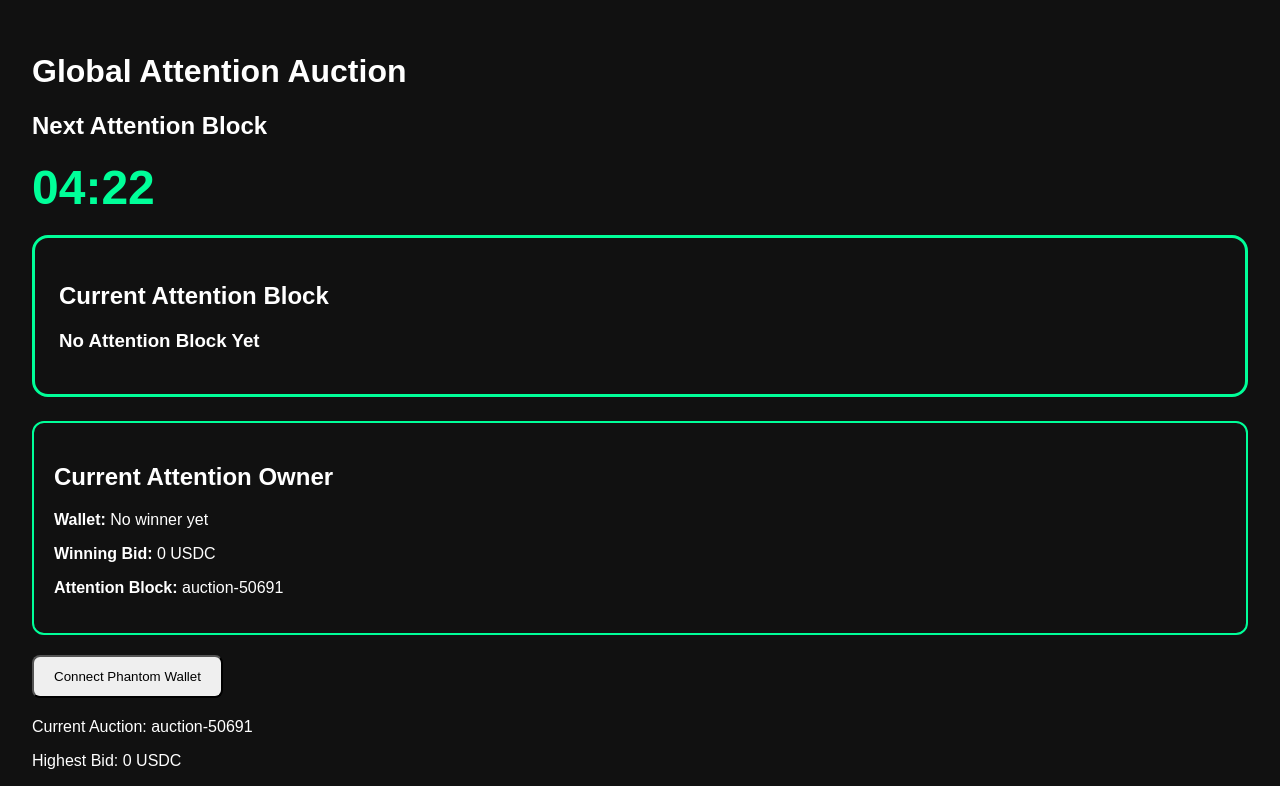
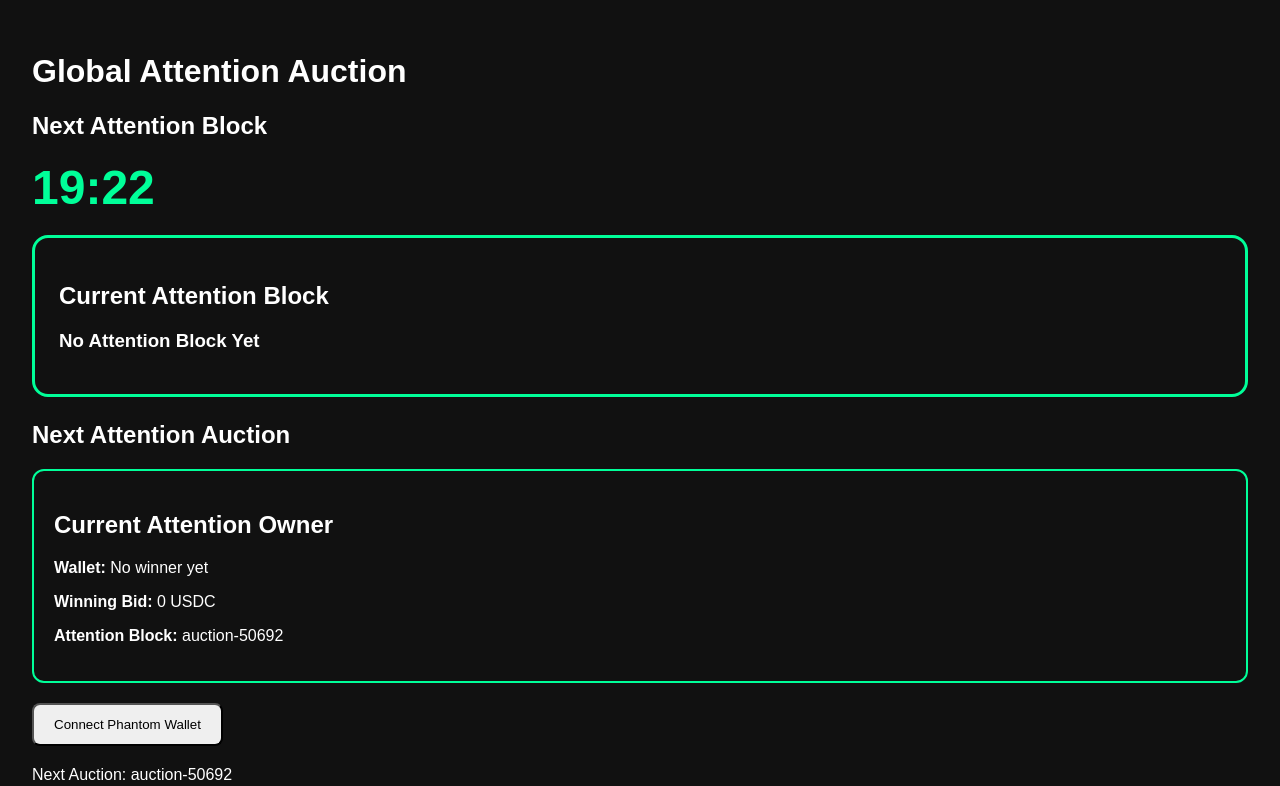
Before and after one commit to ceskam/Jukebox-Auction, a Next.js app in the folder apps/web/: page / in a window 1280 px wide. Shown: the top 786 px of the page. Built offline with nearby package versions, Linux system fonts and the light colour scheme; no server answers; the database is empty.

Commit message:
Separate current block from next auction

```diff
--- a/apps/web/app/page.tsx
+++ b/apps/web/app/page.tsx
@@ -4,14 +4,7 @@ import CountdownTimer from "../CountdownTimer";
 import AttentionOwner from "../AttentionOwner";
 import AttentionEditor from "../AttentionEditor";
 import AttentionDisplay from "../AttentionDisplay";
-
-async function getAuction() {
-  const res = await fetch("http://localhost:3000/api/auction", {
-    cache: "no-store",
-  });
-
-  return res.json();
-}
+import { getCurrentAuction, getNextAuction } from "../lib/auction";
 
 async function getAttention(auctionId: string) {
   const res = await fetch(
@@ -25,14 +18,16 @@ async function getAttention(auctionId: string) {
 }
 
 export default async function HomePage() {
-  const auction = await getAuction();
-  const attention = await getAttention(auction.id);
+  const currentAuction = getCurrentAuction();
+  const nextAuction = getNextAuction();
+
+  const attention = await getAttention(currentAuction.id);
 
   return (
     <main style={{ padding: "2rem" }}>
       <h1>Global Attention Auction</h1>
 
-      <CountdownTimer endsAt={auction.endsAt} />
+      <CountdownTimer endsAt={nextAuction.endsAt} />
 
       <AttentionDisplay
         title={attention?.title ?? ""}
@@ -40,27 +35,29 @@ export default async function HomePage() {
         url={attention?.url ?? ""}
       />
 
+      <h2>Next Attention Auction</h2>
+
       <AttentionOwner
-        winner={auction.winner}
-        highestBid={auction.highestBid}
-        auctionId={auction.id}
+        winner={nextAuction.winner}
+        highestBid={nextAuction.highestBid}
+        auctionId={nextAuction.id}
       />
 
       <WalletConnect />
 
-      <p>Current Auction: {auction.id}</p>
+      <p>Next Auction: {nextAuction.id}</p>
 
-      <p>Highest Bid: {auction.highestBid} USDC</p>
+      <p>Highest Bid: {nextAuction.highestBid} USDC</p>
 
-      <p>Winner: {auction.winner ?? "None"}</p>
+      <p>Leading Bidder: {nextAuction.winner ?? "None"}</p>
 
       <BidButton />
 
-     <AttentionEditor
-  auctionId={auction.id}
-  wallet={auction.winner ?? "demo-wallet"}
-  winner={auction.winner}
-/>
+      <AttentionEditor
+        auctionId={currentAuction.id}
+        wallet={currentAuction.winner ?? "demo-wallet"}
+        winner={currentAuction.winner}
+      />
     </main>
   );
 }
```
